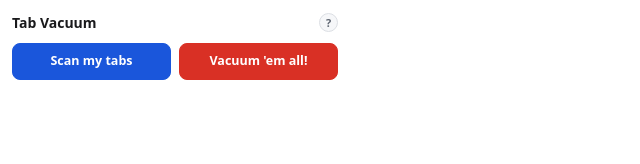
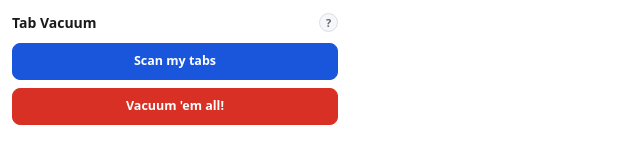
Before and after one commit to blur6666/tab-vacuum, a website with bundled scripts: page src/popup/popup.html in a window 1280 px wide. Shown: the whole page, without its empty margins (0-640 px from the left). Built offline with nearby package versions, Linux system fonts and the light colour scheme; no server answers.

Commit message:
style(popup): stack Scan my tabs and Vacuum 'em all! vertically
Side-by-side left a lot of dead space below a short two-button row in
the 350px-wide popup. Full-width, stacked buttons use that width
instead of just sitting in it.

npm test: 90/90 (CSS only, no logic change).

Co-Authored-By: Claude Sonnet 5 <noreply@anthropic.com>

```diff
--- a/src/popup/popup.css
+++ b/src/popup/popup.css
@@ -98,12 +98,12 @@ header {
 
 #scan-slot {
   display: flex;
-  justify-content: space-between;
+  flex-direction: column;
   gap: 8px;
 }
 
 #scan-slot button {
-  flex: 1;
+  width: 100%;
   padding: 8px 10px;
   font-size: 12.5px;
   white-space: nowrap;
```
